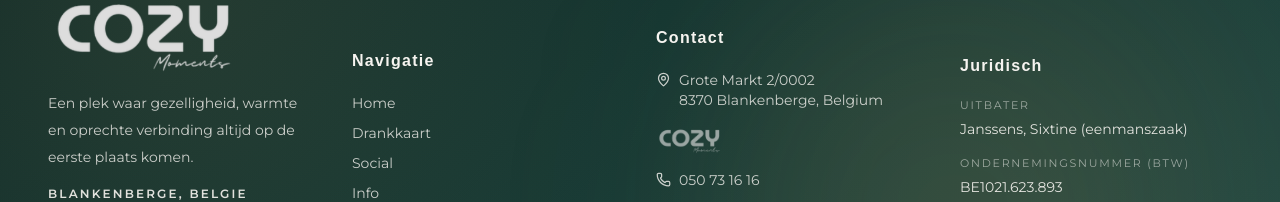
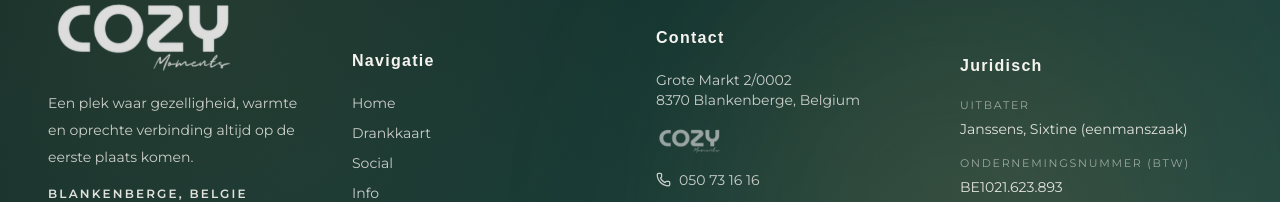
Before and after one commit to kevinb42O/cozy-moments-website, a React (Vite) app: page / in a window 1280 px wide. Shown: the part 4661-4863 px from the top of the page. Built offline with nearby package versions, Linux system fonts and the light colour scheme; a web font is replaced by a local one.

Commit message:
Remove footer address pin icon

```diff
--- a/src/components/Footer.tsx
+++ b/src/components/Footer.tsx
@@ -1,4 +1,4 @@
-import { Facebook, Instagram, Mail, MapPin, Phone } from 'lucide-react';
+import { Facebook, Instagram, Mail, Phone } from 'lucide-react';
 import { Link } from 'react-router-dom';
 import { CONTACT_EMAIL, CONTACT_PHONE, CONTACT_PHONE_CLEAN, ADDRESS_LINE_1, ADDRESS_LINE_2 } from '../constants';
 
@@ -76,9 +76,8 @@ const Footer = () => {
                   href={`https://maps.google.com/?q=${encodeURIComponent(ADDRESS_LINE_1 + ', ' + ADDRESS_LINE_2)}`}
                   target="_blank"
                   rel="noopener noreferrer"
-                  className="inline-flex w-fit mx-auto md:mx-0 items-start gap-2 text-cream-200/80 hover:text-champagne-500 transition-all duration-200"
+                  className="inline-flex w-fit mx-auto md:mx-0 items-start text-cream-200/80 hover:text-champagne-500 transition-all duration-200"
                 >
-                  <MapPin size={15} className="mt-0.5 shrink-0" />
                   <span className="text-center md:text-left">{ADDRESS_LINE_1}<br />{ADDRESS_LINE_2}</span>
                 </a>
               </li>
```
